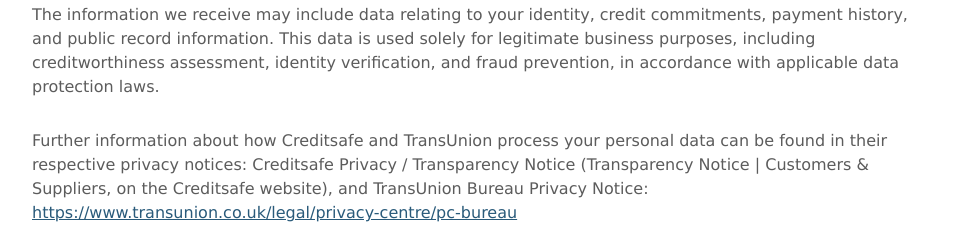
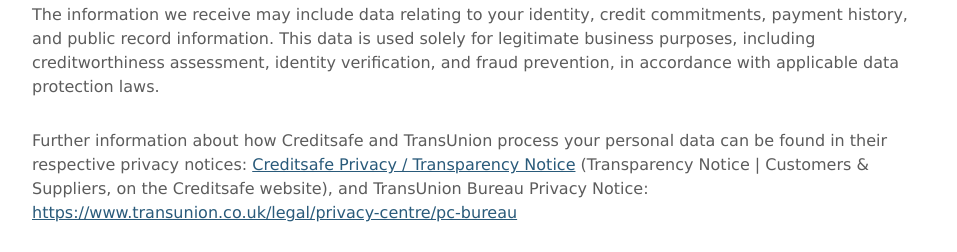
Before and after one commit to MartinMcDermid/Artisan-Roofing, a plain HTML site: page privacy.html in a window 1280 px wide. Shown: the part 2500-2752 px from the top of the page, without its empty margins (160-1117 px from the left). Drawn offline with Linux system fonts and the light colour scheme.

Commit message:
Privacy notice: link the Creditsafe privacy notice in section 6
Cyrille supplied the URL.

Co-Authored-By: Claude Opus 5.5 <noreply@anthropic.com>
Claude-Session: https://claude.ai/code/session_01AaoHNLNizLB8u5aMhxL1Pb

```diff
--- a/privacy.html
+++ b/privacy.html
@@ -105,7 +105,7 @@
 <p>To help us assess applications, prevent fraud, and meet our legal and regulatory obligations, we may obtain information about you from credit reference agencies (CRAs). We obtain this information via Creditsafe, which uses its data partner TransUnion to supply consumer credit and identity data.</p>
 <p>Creditsafe Business Solutions Limited is authorised and regulated by the Financial Conduct Authority, FCA Firm Reference Number: 742313. TransUnion International UK Limited is authorised and regulated by the Financial Conduct Authority, FCA Firm Reference Number: 737740.</p>
 <p>The information we receive may include data relating to your identity, credit commitments, payment history, and public record information. This data is used solely for legitimate business purposes, including creditworthiness assessment, identity verification, and fraud prevention, in accordance with applicable data protection laws.</p>
-<p>Further information about how Creditsafe and TransUnion process your personal data can be found in their respective privacy notices: Creditsafe Privacy / Transparency Notice (Transparency Notice | Customers &amp; Suppliers, on the Creditsafe website), and TransUnion Bureau Privacy Notice: <a href="https://www.transunion.co.uk/legal/privacy-centre/pc-bureau">https://www.transunion.co.uk/legal/privacy-centre/pc-bureau</a></p>
+<p>Further information about how Creditsafe and TransUnion process your personal data can be found in their respective privacy notices: <a href="https://www.creditsafe.com/gb/en/legal/privacy-policy.html">Creditsafe Privacy / Transparency Notice</a> (Transparency Notice | Customers &amp; Suppliers, on the Creditsafe website), and TransUnion Bureau Privacy Notice: <a href="https://www.transunion.co.uk/legal/privacy-centre/pc-bureau">https://www.transunion.co.uk/legal/privacy-centre/pc-bureau</a></p>
 
 <h3>7. Who we share it with</h3>
 <p>We endeavour to share only what is needed, and only with:</p>
```
